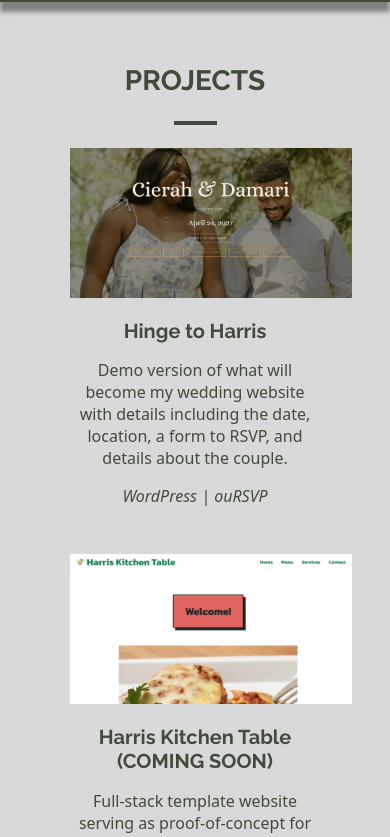
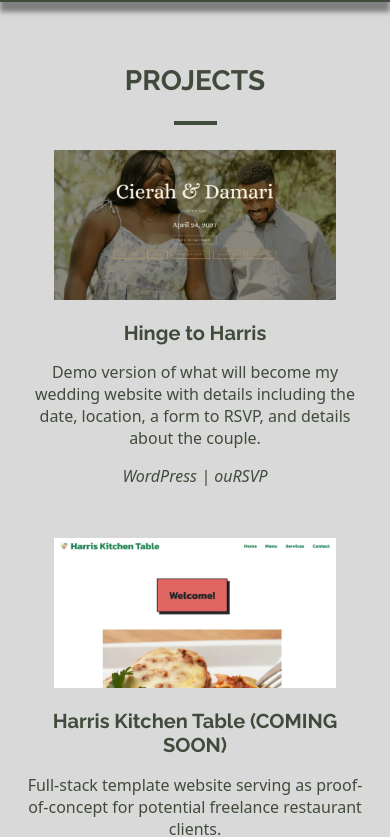
Before and after one commit to dtharris95/damari-harris-dev, a Vue app: page / in a window 390 px wide. Shown: the part 1658-2495 px from the top of the page. Built offline with nearby package versions, Linux system fonts and the light colour scheme.

Commit message:
Fix project spacing issue on mobile

```diff
--- a/src/components/Projects.vue
+++ b/src/components/Projects.vue
@@ -89,8 +89,14 @@
             font-size: 28px;
         }
 
-        .projects-container, .project {
+        .projects-container {
             display: block;
+            padding: 0 5%;
+        }
+
+        .project {
+            display: block;
+            margin: 0;
         }
 
         .project-info {
```
